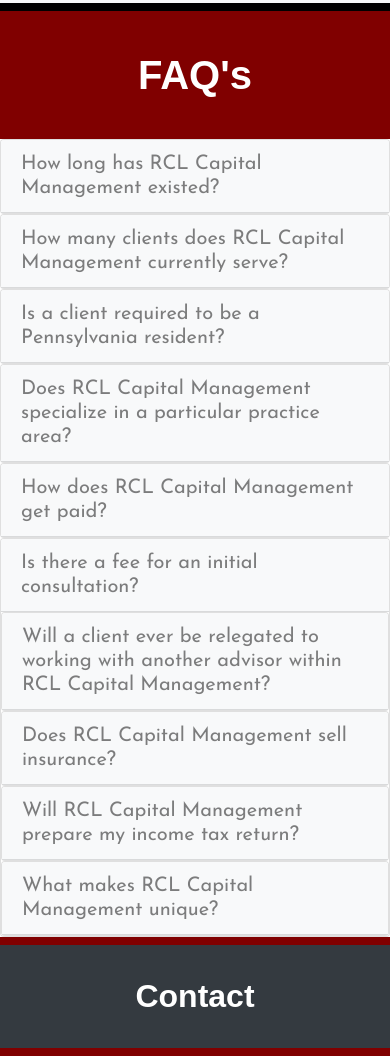
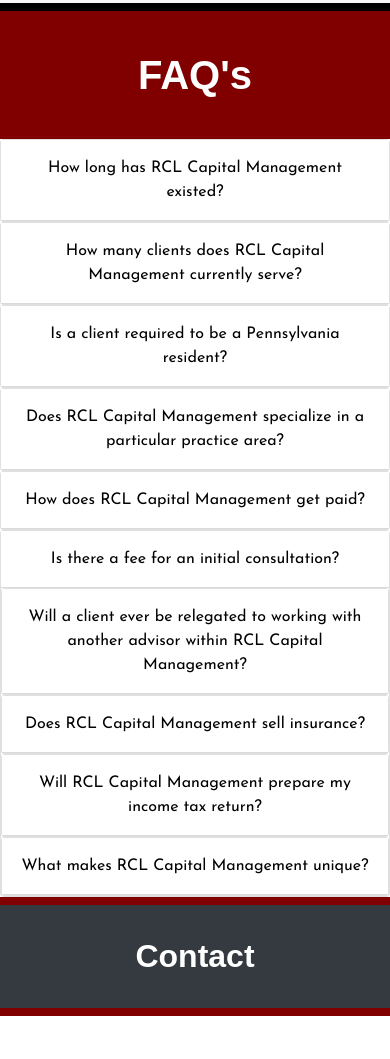
Before and after one commit to owenLeonard15/rclcapital, a React app: page / in a window 390 px wide. Shown: the part 5225-6284 px from the top of the page. Built offline with nearby package versions, Linux system fonts and the light colour scheme.

Commit message:
added mobile fix for accordian

```diff
--- a/package.json
+++ b/package.json
@@ -2,7 +2,7 @@
   "name": "rcl",
   "version": "0.1.0",
   "private": true,
-  "homepage": "http://owenLeonard15.github.io/rclcapital",
+  "homepage": "http://rclcapital.com",
   "dependencies": {
     "ajv": "^6.5.1",
     "bootstrap": "^4.1.1",
--- a/src/components/Accordian.css
+++ b/src/components/Accordian.css
@@ -5,8 +5,21 @@
 
 .card-header{
    color: rgba(0,0,0, .5);
+   padding: 0;
 }
 .card-header:hover{
     color: rgba(0,0,0, 1);
     cursor: pointer;
 }
+
+button.mb-0{
+    width: 100%;
+    margin: 0;
+    padding: 1em;
+    background-color: white;
+    border: 0;
+}
+
+button:focus{
+    outline: none;
+}
--- a/src/components/Accordian.js
+++ b/src/components/Accordian.js
@@ -3,13 +3,12 @@
 
 const Accordian = () => {
     return (
-
         <div id="accordion">
             <div className="card">
                 <div className="card-header bg-light" id="headingOne">
-                    <h5 className="mb-0" data-toggle="collapse" data-target="#collapseOne" aria-expanded="false" aria-controls="collapseOne">
+                    <button className="mb-0" data-toggle="collapse" data-target="#collapseOne" aria-expanded="false" aria-controls="collapseOne">
                         How long has RCL Capital Management existed?
-                    </h5>
+                    </button>
                 </div>
 
                 <div id="collapseOne" className="collapse" aria-labelledby="headingOne" data-parent="#accordion">
@@ -20,9 +19,9 @@
             </div>
             <div className="card">
                 <div className="card-header bg-light" id="headingTwo">
-                    <h5 className="mb-0" data-toggle="collapse" data-target="#collapseTwo" aria-expanded="false" aria-controls="collapseTwo">
+                    <button className="mb-0" data-toggle="collapse" data-target="#collapseTwo" aria-expanded="false" aria-controls="collapseTwo">
                         How many clients does RCL Capital Management currently serve?
-                    </h5>
+                    </button>
                 </div>
                 <div id="collapseTwo" className="collapse" aria-labelledby="headingTwo" data-parent="#accordion">
                     <div className="card-body">
@@ -31,9 +30,9 @@
             </div>
             <div className="card">
                 <div className="card-header bg-light" id="headingThree">
-                    <h5 className="mb-0" data-toggle="collapse" data-target="#collapseThree" aria-expanded="false" aria-controls="collapseThree">
+                    <button className="mb-0" data-toggle="collapse" data-target="#collapseThree" aria-expanded="false" aria-controls="collapseThree">
                         Is a client required to be a Pennsylvania resident?
-                    </h5>
+                    </button>
                 </div>
                 <div id="collapseThree" className="collapse" aria-labelledby="headingThree" data-parent="#accordion">
                     <div className="card-body">
@@ -42,9 +41,9 @@
             </div>
             <div className="card">
                 <div className="card-header bg-light" id="headingFour">
-                    <h5 className="mb-0" data-toggle="collapse" data-target="#collapseFour" aria-expanded="false" aria-controls="collapseFour">
+                    <button className="mb-0" data-toggle="collapse" data-target="#collapseFour" aria-expanded="false" aria-controls="collapseFour">
                         Does RCL Capital Management specialize in a particular practice area?
-                    </h5>
+                    </button>
                 </div>
                 <div id="collapseFour" className="collapse" aria-labelledby="headingFour" data-parent="#accordion">
                     <div className="card-body">
@@ -53,9 +52,9 @@
             </div>
             <div className="card">
                 <div className="card-header bg-light" id="headingFive">
-                    <h5 className="mb-0" data-toggle="collapse" data-target="#collapseFive" aria-expanded="false" aria-controls="collapseFive">
+                    <button className="mb-0" data-toggle="collapse" data-target="#collapseFive" aria-expanded="false" aria-controls="collapseFive">
                         How does RCL Capital Management get paid?
-                    </h5>
+                    </button>
                 </div>
                 <div id="collapseFive" className="collapse" aria-labelledby="headingFive" data-parent="#accordion">
                     <div className="card-body">
@@ -64,10 +63,10 @@
             </div>
             <div className="card">
                 <div className="card-header bg-light" id="headingSix">
-                    <h5 className="mb-0" data-toggle="collapse" data-target="#collapseSix" aria-expanded="false" aria-controls="collapseSix">
+                    <button className="mb-0" data-toggle="collapse" data-target="#collapseSix" aria-expanded="false" aria-controls="collapseSix">
 
                         Is there a fee for an initial consultation?
-                    </h5>
+                    </button>
                 </div>
                 <div id="collapseSix" className="collapse" aria-labelledby="headingSix" data-parent="#accordion">
                     <div className="card-body">
@@ -75,11 +74,11 @@
                 </div>
                 <div className="card">
                     <div className="card-header bg-light" id="headingSeven">
-                        <h5 className="mb-0" data-toggle="collapse" data-target="#collapseSeven" aria-expanded="false" aria-controls="collapseSeven">
+                        <button className="mb-0" data-toggle="collapse" data-target="#collapseSeven" aria-expanded="false" aria-controls="collapseSeven">
 
                             Will a client ever be relegated to working with another advisor within RCL Capital Management?
 
-                        </h5>
+                        </button>
                     </div>
                     <div id="collapseSeven" className="collapse" aria-labelledby="headingSeven" data-parent="#accordion">
                         <div className="card-body">
@@ -88,11 +87,11 @@
                 </div>
                 <div className="card">
                     <div className="card-header bg-light" id="headingEight">
-                        <h5 className="mb-0" data-toggle="collapse" data-target="#collapseEight" aria-expanded="false" aria-controls="collapseEight">
+                        <button className="mb-0" data-toggle="collapse" data-target="#collapseEight" aria-expanded="false" aria-controls="collapseEight">
 
                             Does RCL Capital Management sell insurance?
 
-                        </h5>
+                        </button>
                     </div>
                     <div id="collapseEight" className="collapse" aria-labelledby="headingEight" data-parent="#accordion">
                         <div className="card-body">
@@ -103,10 +102,9 @@
 
                 <div className="card">
                     <div className="card-header bg-light" id="headingNine">
-                        <h5 className="mb-0" data-toggle="collapse" data-target="#collapseNine" aria-expanded="false" aria-controls="collapseNine">
-
+                        <button className="mb-0" data-toggle="collapse" data-target="#collapseNine" aria-expanded="false" aria-controls="collapseNine">
                             Will RCL Capital Management prepare my income tax return?
-                        </h5>
+                        </button>
                     </div>
                     <div id="collapseNine" className="collapse" aria-labelledby="headingNine" data-parent="#accordion">
                         <div className="card-body">
@@ -119,10 +117,10 @@
 
                 <div className="card">
                     <div className="card-header bg-light" id="headingTen">
-                        <h5 className="mb-0" data-toggle="collapse" data-target="#collapseTen" aria-expanded="false" aria-controls="collapseTen">
+                        <button className="mb-0" data-toggle="collapse" data-target="#collapseTen" aria-expanded="false" aria-controls="collapseTen">
 
                             What makes RCL Capital Management unique?
-                        </h5>
+                        </button>
                     </div>
                     <div id="collapseTen" className="collapse" aria-labelledby="headingTen" data-parent="#accordion">
                         <div className="card-body">
--- a/src/containers/App.js
+++ b/src/containers/App.js
@@ -66,7 +66,7 @@
         </div>
         <div>
           <h4 id="faq">FAQ's</h4>
-          <Accordian/>
+          <Accordian />
         </div>
         <h6 id="contact" className="bg-dark">Contact</h6>
         <div className="row align-items-center text-center container-fluid">
```
